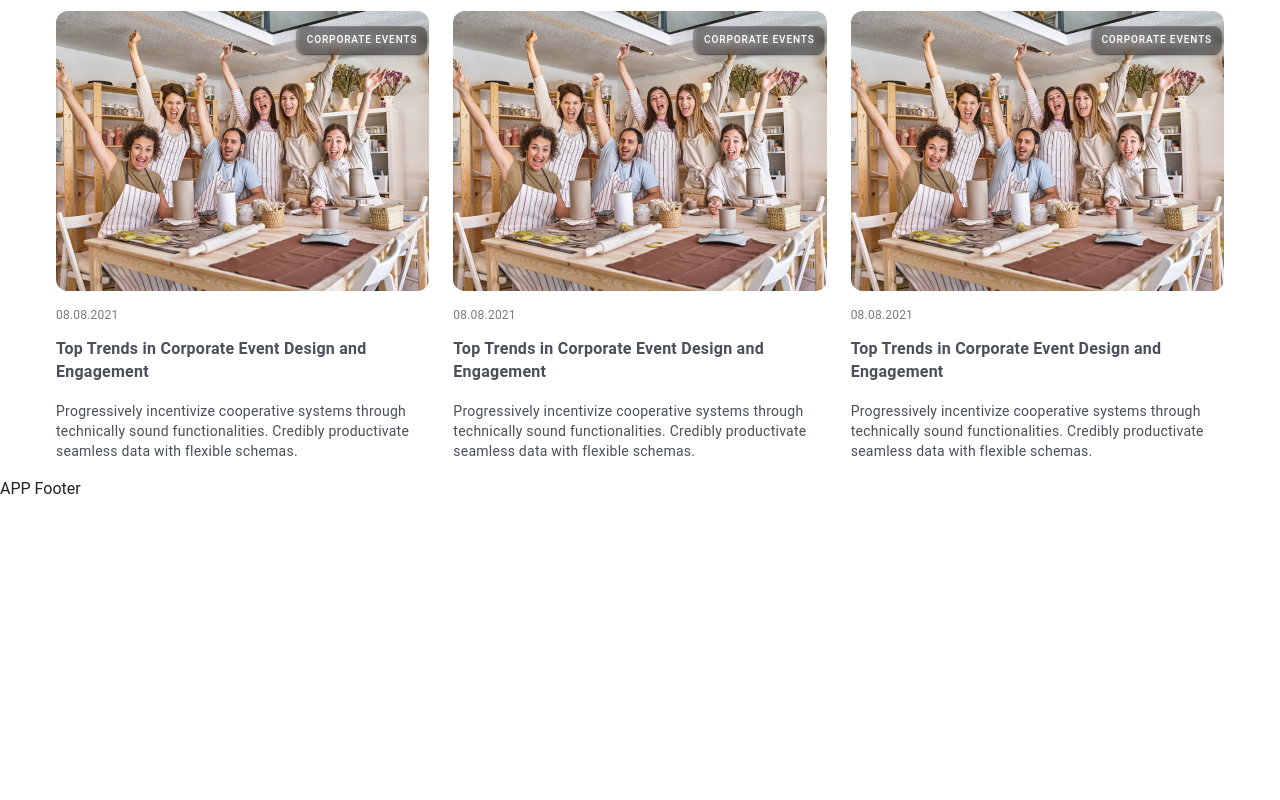
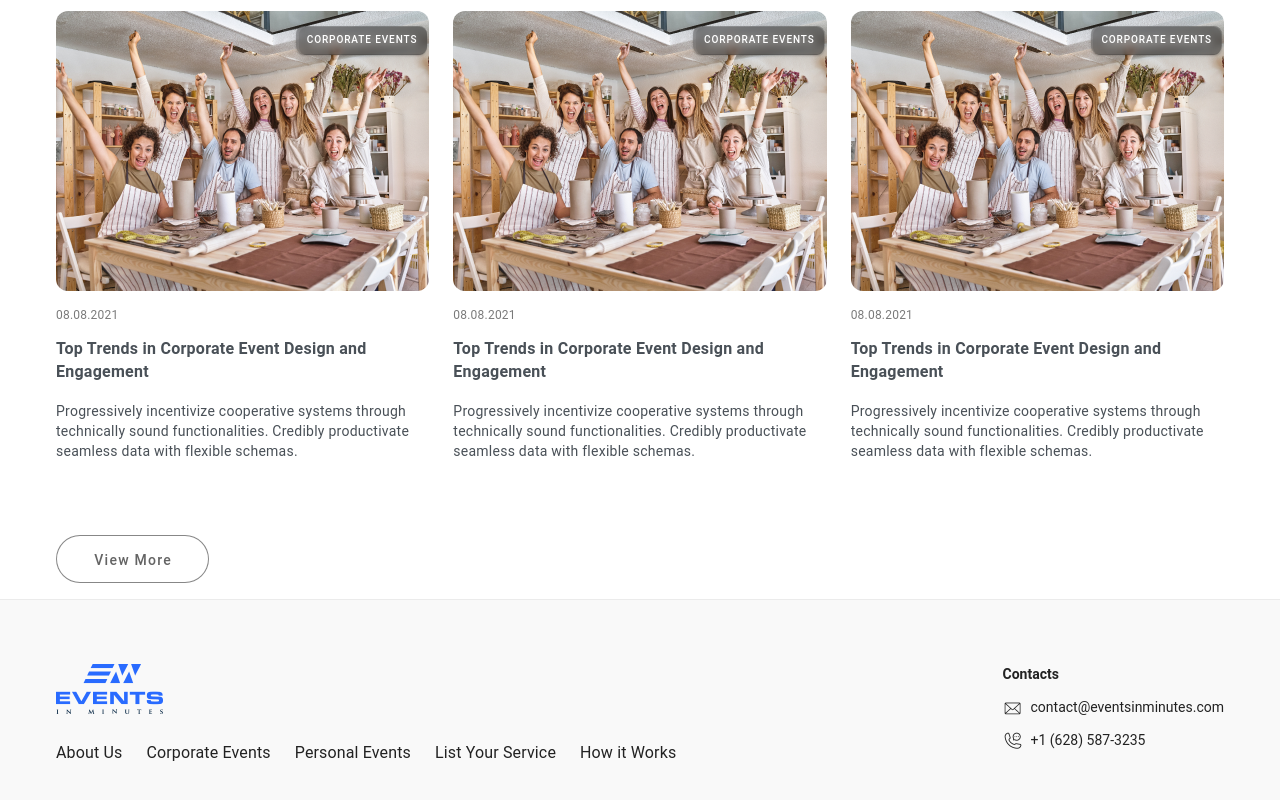
Before and after one commit to jackygomes/nuxt_blog_app, a Nuxt app: page / in a window 1280 px wide. Shown: the part 1922-2722 px from the top of the page. Before the commit the page ends 2423 px from the top, so only its background shows below. Built offline with nearby package versions, Linux system fonts and the light colour scheme.

Commit message:
frontpage UI

```diff
--- a/components/Layout/AppFooter.vue
+++ b/components/Layout/AppFooter.vue
@@ -1,3 +1,98 @@
 <template>
-  <div>APP Footer</div>
+  <div class="wrapper pt-12 pb-8">
+    <v-container>
+      <div class="d-flex justify-space-between">
+        <div cols="8">
+          <div class="logo">
+            <img src="/logo.png" alt="" />
+          </div>
+          <div class="menus">
+            <v-list class="d-flex justify-start" bg-color="transparent">
+              <v-list-item
+                v-for="(item, i) in menus"
+                :key="i"
+                class="px-0 mr-6 menuItem"
+              >
+                <v-list-item-title>{{ item.title }}</v-list-item-title>
+              </v-list-item>
+            </v-list>
+          </div>
+        </div>
+        <div class="contactSection">
+          <p class="title pb-3">Contacts</p>
+          <div class="contact pb-3">
+            <img src="~/assets/images/icons/envelope.png" alt="" /><span
+              >contact@eventsinminutes.com</span
+            >
+          </div>
+          <div class="contact">
+            <img src="~/assets/images/icons/call.png" alt="" /><span
+              >+1 (628) 587-3235</span
+            >
+          </div>
+        </div>
+      </div>
+      <v-divider :thickness="1" class="mt-8 mb-7" color="#6A6A6A"></v-divider>
+    </v-container>
+  </div>
 </template>
+
+<script setup>
+const menus = [
+  {
+    title: "About Us",
+    path: "/",
+  },
+  {
+    title: "Corporate Events",
+    path: "/",
+  },
+  {
+    title: "Personal Events",
+    path: "/",
+  },
+  {
+    title: "List Your Service",
+    path: "/",
+  },
+  {
+    title: "How it Works",
+    path: "/",
+  },
+];
+</script>
+
+<style lang="scss" scoped>
+.wrapper {
+  border-top: 1px solid rgba(106, 106, 106, 0.1);
+  background-color: rgba(249, 249, 249, 1);
+
+  .logo {
+    img {
+      width: 107px;
+    }
+  }
+
+  .menus {
+    .menuItem {
+      cursor: pointer;
+    }
+  }
+
+  .contactSection {
+    font-size: 14px;
+    .title {
+      font-weight: 600;
+      color: rgba(34, 34, 34, 1);
+    }
+    .contact {
+      display: flex;
+      align-items: center;
+      img {
+        width: 20px;
+        margin-right: 8px;
+      }
+    }
+  }
+}
+</style>
--- a/components/Layout/AppHeader.vue
+++ b/components/Layout/AppHeader.vue
@@ -5,7 +5,7 @@
         <img class="logo" src="/Logo.png" alt="" />
         <div class="contact pl-10">
           <img src="~/assets/images/icons/call.png" alt="" /><span
-            >+1(628)587-3235</span
+            >+1 (628) 587-3235</span
           >
         </div>
       </div>
--- a/pages/index.vue
+++ b/pages/index.vue
@@ -1,11 +1,7 @@
 <template>
   <div class="wrapper">
     <LayoutHeroSection />
-    <v-divider
-      :thickness="1"
-      class="divider font-weight-bold"
-      color="#6A6A6A"
-    ></v-divider>
+    <v-divider :thickness="1" class="divider" color="#6A6A6A"></v-divider>
     <div class="mainContentSection">
       <h5 class="text-h5 font-weight-bold pb-12">Popular Articles</h5>
       <v-row>
@@ -13,6 +9,7 @@
           <ArticleCard />
         </v-col>
       </v-row>
+      <v-btn class="viewMore py-4 px-9" density="comfortable">View More</v-btn>
     </div>
   </div>
 </template>
@@ -26,5 +23,16 @@ const articles = Array(9);
   .divider {
     margin: 80px 0 74px;
   }
+  .viewMore {
+    margin-top: 74px;
+    font-size: 14px;
+    font-weight: 500;
+    color: rgba(34, 34, 34, 0.7);
+    border-radius: 100px;
+    box-shadow: none;
+    border: 1px solid rgba(106, 106, 106, 0.8);
+    height: 48px;
+    text-transform: capitalize;
+  }
 }
 </style>
```
